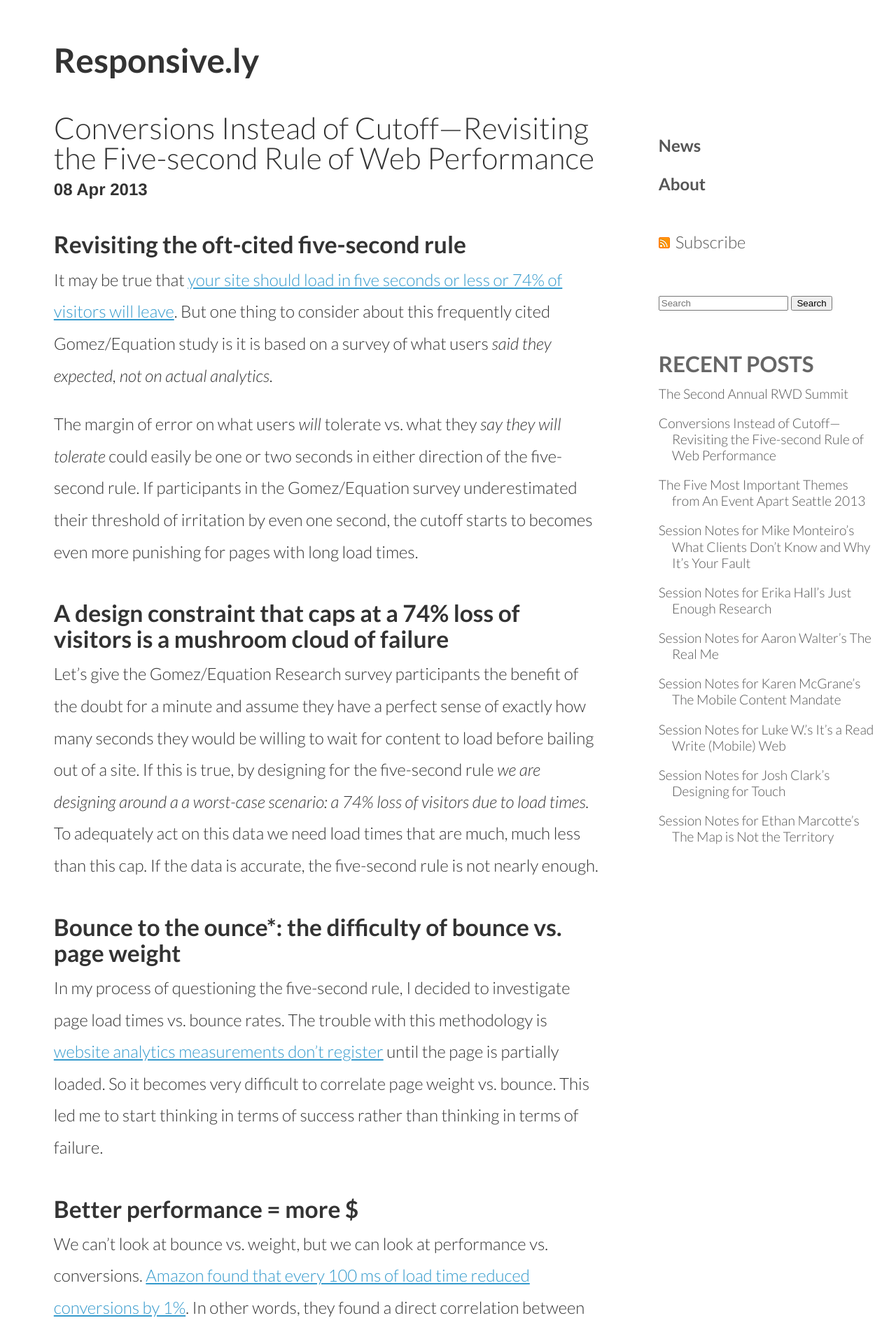
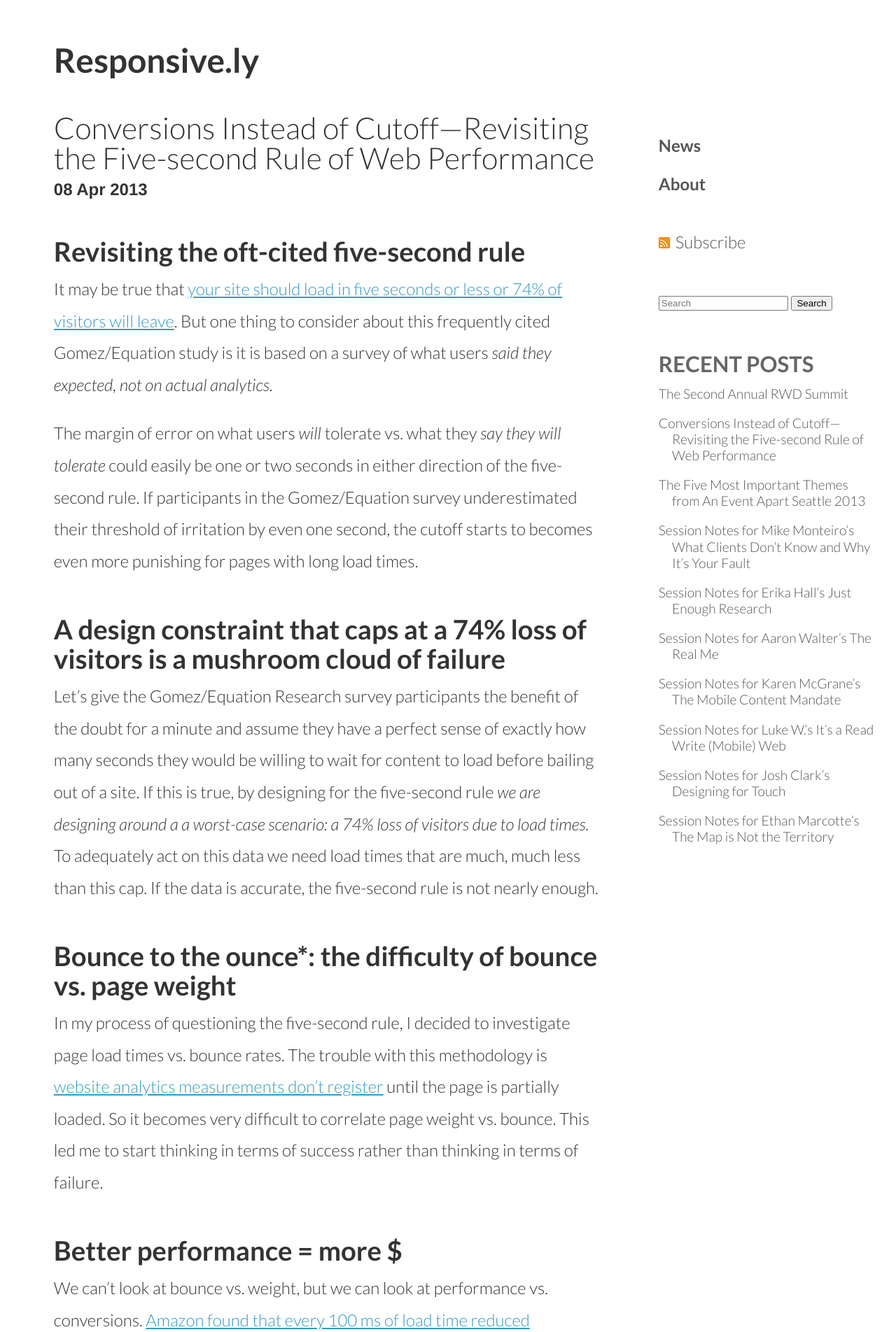
Before and after one commit to thedougco/responsive.ly, a Jekyll site: the page built from _posts/2013-04-8-conversions-instead-of-cutoff-revisiting-the-five-second-rule.md, in a window 1280 px wide. Shown: the top 1904 px of the page at 70% size. Built offline with Jekyll 4.4.1, drawn with Linux system fonts in a browser that asks for light colours; nearby versions of some CDN libraries; Markdown is read by kramdown in place of the engine named in the settings; comment, search, counter and statistics services are not loaded.

Commit message:
update markup

```diff
--- a/_posts/2013-04-8-conversions-instead-of-cutoff-revisiting-the-five-second-rule.md
+++ b/_posts/2013-04-8-conversions-instead-of-cutoff-revisiting-the-five-second-rule.md
@@ -6,23 +6,23 @@ categories: [Responsive, Tools]
 author: doug
 ---
 
-###Revisiting the oft-cited five-second rule
+## Revisiting the oft-cited five-second rule
 It may be true that [your site should load in five seconds or less or 74% of visitors will leave](http://www.gomez.com/wp-content/downloads/19986_WhatMobileUsersWant_Wp.pdf). But one thing to consider about this frequently cited Gomez/Equation study is it is based on a survey of what users *said they expected, not on actual analytics.*
 
 The margin of error on what users *will* tolerate vs. what they *say they will tolerate* could easily be one or two seconds in either direction of the five-second rule.<!-- more --> If participants in the Gomez/Equation survey underestimated their threshold of irritation by even one second, the cutoff starts to becomes even more punishing for pages with long load times.
 
-###A design constraint that caps at a 74% loss of visitors is a mushroom cloud of failure
+## A design constraint that caps at a 74% loss of visitors is a mushroom cloud of failure
 Let’s give the Gomez/Equation Research survey participants the benefit of the doubt for a minute and assume they have a perfect sense of exactly how many seconds they would be willing to wait for content to load before bailing out of a site. If this is true, by designing for the five-second rule *we are designing around a a worst-case scenario: a 74% loss of visitors due to load times.* To adequately act on this data we need load times that are much, much less than this cap. If the data is accurate, the five-second rule is not nearly enough.
 
-###Bounce to the ounce*: the difficulty of bounce vs. page weight
+## Bounce to the ounce*: the difficulty of bounce vs. page weight
 In my process of questioning the five-second rule, I decided to investigate page load times vs. bounce rates. The trouble with this methodology is [website analytics measurements don’t register](http://rigor.com/2012/11/how-page-load-time-affects-bounce-rates/) until the page is partially loaded. So it becomes very difficult to correlate page weight vs. bounce. This led me to start thinking in terms of success rather than thinking in terms of failure.
 
-###Better performance = more $
+## Better performance = more $
 We can’t look at bounce vs. weight, but we can look at performance vs. conversions. [Amazon found that every 100 ms of load time reduced conversions by 1%](http://www.websiteoptimization.com/speed/tweak/psychology-web-performance/). In other words, they found a direct correlation between lighter page weight and more conversions.
 
 We should be thinking of web performance in these positive, incremental terms, where better performance equals more conversions. Measuring conversions is a way of thinking about web performance additively rather than a black-and-white cutoff. In concert terms, our goal should never be to keep people satisfied enough that they don’t walk out of the show. We want to perform so well that everyone buys our albums and t-shirts after the show.
 
-###Web performance is a practice
+## Web performance is a practice
 I agree with Brad Frost [that performance is a *design feature*](http://bradfrostweb.com/blog/post/performance-as-design/). Performance is also a *design practice*. Thinking incrementally means we have something productive to test for (conversions vs. page weight). [Page performance for a relaunch should be given a budget](http://clearleft.com/thinks/responsivedesignonabudget/), but conversion tracking gives us an incentive to revisit web performance every few weeks or months as new optimization techniques emerge. Because performance correlates directly with conversions, it’s also a case for paying a little bit extra for designers and developers who are willing to push the envelope on making pages ultra-light. [In the business world, they call this concept ROI](http://unsuck-it.com/return-on-investment-roi/).
 
 *Apologies to [Zapp & Roger](http://www.youtube.com/watch?v=lK6wOG_aDl8)
```
Also changed, not shown: _posts/2013-04-15-RWD_summit.md (+3 -1 lines), _posts/2013-04-2-session-notes-for-karen_mcgranes_the_mobile_content_mandate.md (+6 -5 lines).
